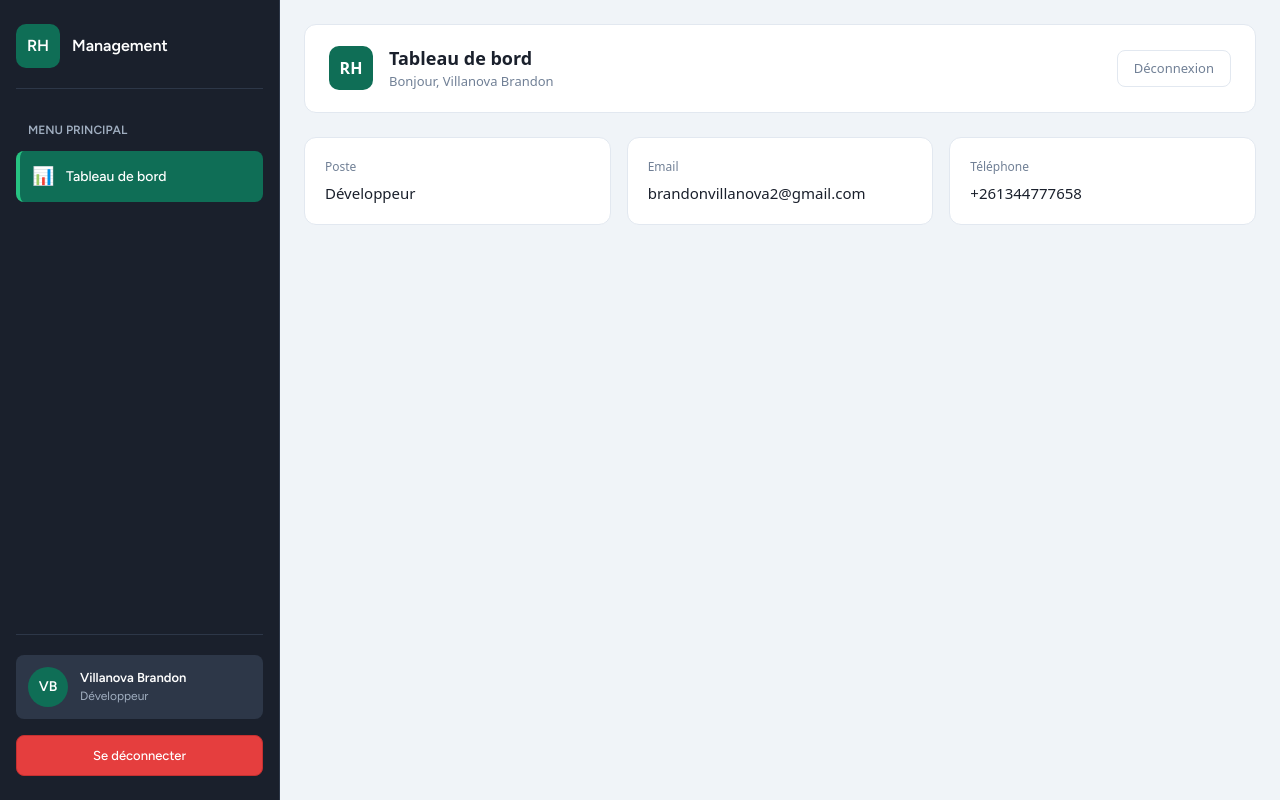
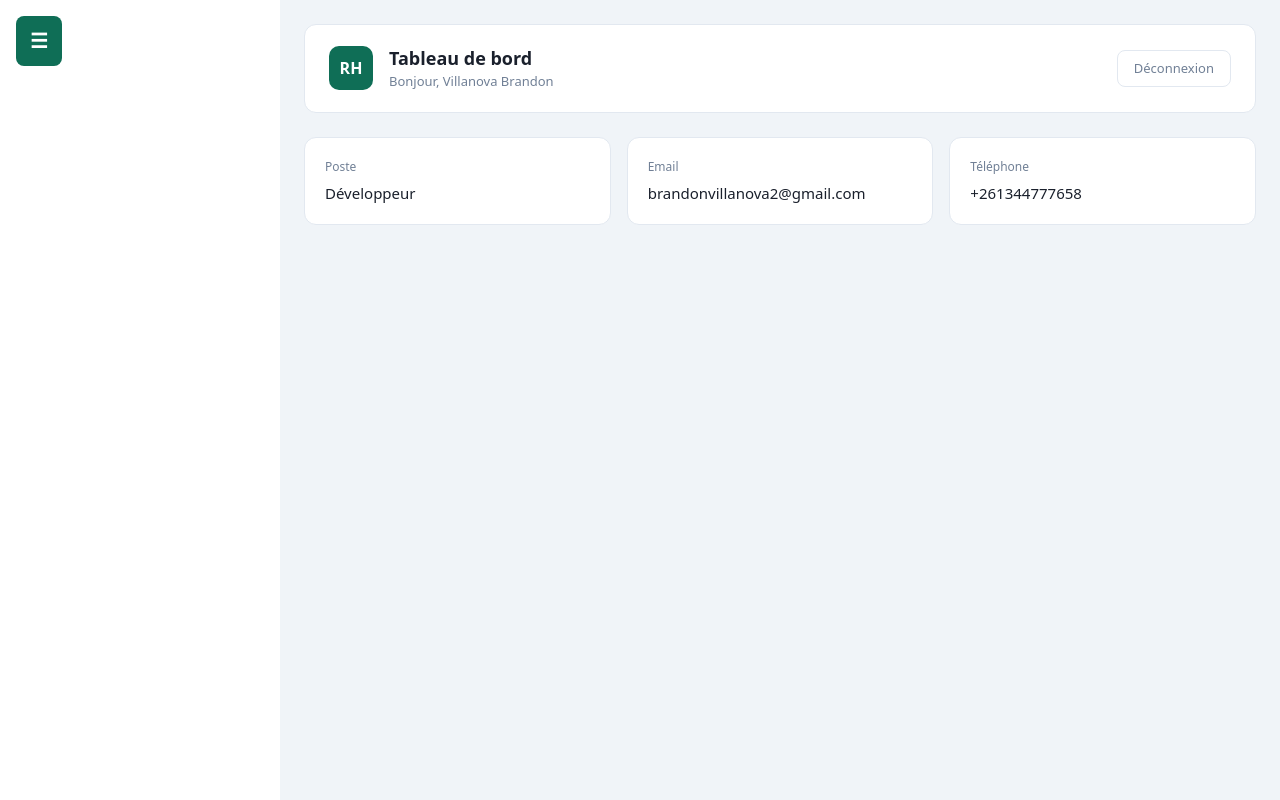
Before and after one commit to SkyloveTheSky/Employee_management, a Laravel app: page /admin/dashboard in a window 1280 px wide. Run offline with Laravel 12, Linux system fonts and the light colour scheme; the visitor is signed in with stand-in values (Sample User, id 1); data comes from the database, SQL or seed files in the repository; style sheets or scripts are compiled from the project's sources; some libraries are stand-ins or nearby versions.

Commit message:
Ouvrir et fermer la barre latéralle

```diff
--- a/resources/js/Components/Admin/Sidebar.jsx
+++ b/resources/js/Components/Admin/Sidebar.jsx
@@ -17,17 +17,16 @@ export default function Sidebar({ admin, currentPage }) {
 
     return (
         <>
-            {/* Mobile Toggle Button */}
+            {/* Toggle Button */}
             <button
                 onClick={() => setIsOpen(!isOpen)}
                 style={styles.toggleButton}
-                className="md:hidden"
             >
-                ☰
+                {isOpen ? "✕" : "☰"}
             </button>
 
             {/* Sidebar */}
-            <div style={styles.sidebar}>
+            <div style={{ ...styles.sidebar, left: isOpen ? "0" : "-280px" }}>
                 {/* Logo Section */}
                 <div style={styles.logoSection}>
                     <div style={styles.logo}>RH</div>
@@ -97,17 +96,18 @@ export default function Sidebar({ admin, currentPage }) {
 
 const styles = {
     toggleButton: {
-        display: "none",
         position: "fixed",
         top: "16px",
         left: "16px",
-        zIndex: 1000,
-        background: "white",
-        border: "1px solid #e2e8f0",
-        padding: "8px 12px",
+        zIndex: 1001,
+        background: "#0F6E56",
+        border: "none",
+        padding: "10px 14px",
         borderRadius: "8px",
         cursor: "pointer",
         fontSize: "20px",
+        color: "white",
+        fontWeight: "bold",
     },
     sidebar: {
         display: "flex",
@@ -119,8 +119,10 @@ const styles = {
         padding: "24px 16px",
         boxSizing: "border-box",
         position: "fixed",
+        top: 0,
         left: 0,
-        top: 0,
+        transition: "left 0.3s ease",
+        zIndex: 1000,
     },
     logoSection: {
         display: "flex",
```
